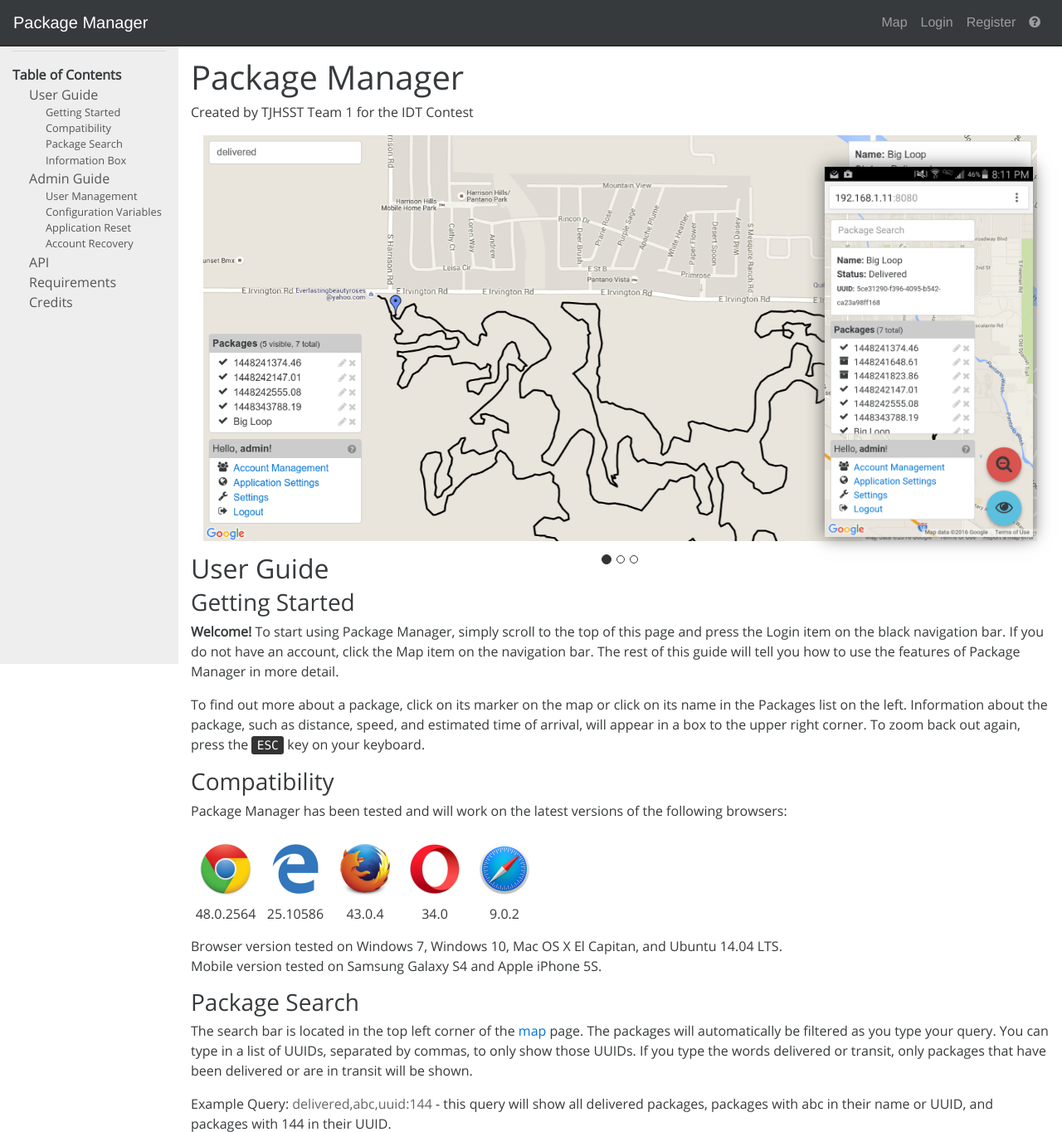
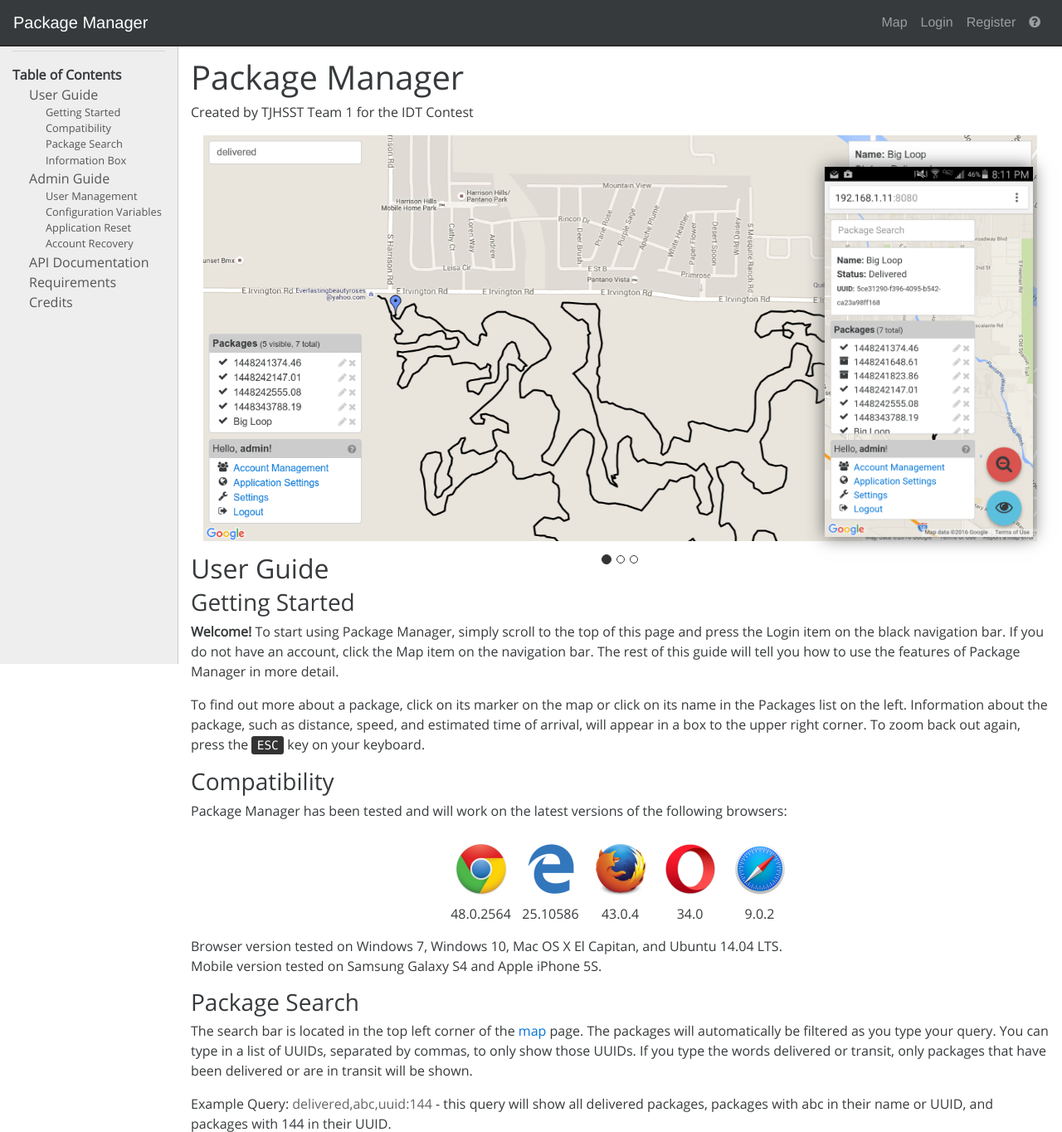
Before and after one commit to ezwang/IDT-Contest, a Flask app: page /about in a window 1280 px wide. Shown: the top 1364 px of the page at 83% size. Run offline with Flask 2, Linux system fonts and the light colour scheme; some libraries are stand-ins or nearby versions.

Commit message:
improved about page

```diff
--- a/static/css/about.css
+++ b/static/css/about.css
@@ -25,6 +25,7 @@ nav
     left:0px;
     height:100%;
     width:215px;
+    border-right:1px solid #ccc;
 }
 #sidebar a:hover, #sidebar a:focus
 {
@@ -114,7 +115,7 @@ nav
 }
 #browser-info
 {
-    margin-bottom:15px;
+    margin:15px auto;
     text-align:center;
 }
 #credits-container div
--- a/templates/about.html
+++ b/templates/about.html
@@ -28,7 +28,7 @@
                     <li><a href="#admin-recovery">Account Recovery</a></li>
                 </ul>
             </li>
-            <li><a href="#api">API</a></li>
+            <li><a href="#api">API Documentation</a></li>
             <li><a href="#requirements">Requirements</a></li>
             <li><a href="#credits">Credits</a></li>
         </ul>
@@ -111,7 +111,7 @@
         <p>You can reset an account password from the Account Management page. If you have accidentally deleted all of the accounts in the system, run the command below from a terminal to create a new administrator account.</p>
         <pre>python setup_helper.py recover</pre>
         <p>The setup_helper.py script is located in the root directory of the application. You will need to change your directory to this folder. You will be prompted to enter a new password after you run the script.</p>
-        <h2 id="api">API</h2>
+        <h2 id="api">API Documentation</h2>
         <div class="alert alert-info"><b>Note:</b> All <span class="label label-primary">POST</span> requests must be in JSON encoded format.</div>
         <ul>
             <li><span class="label label-success">GET</span> /tracknewpackage<br />
```
